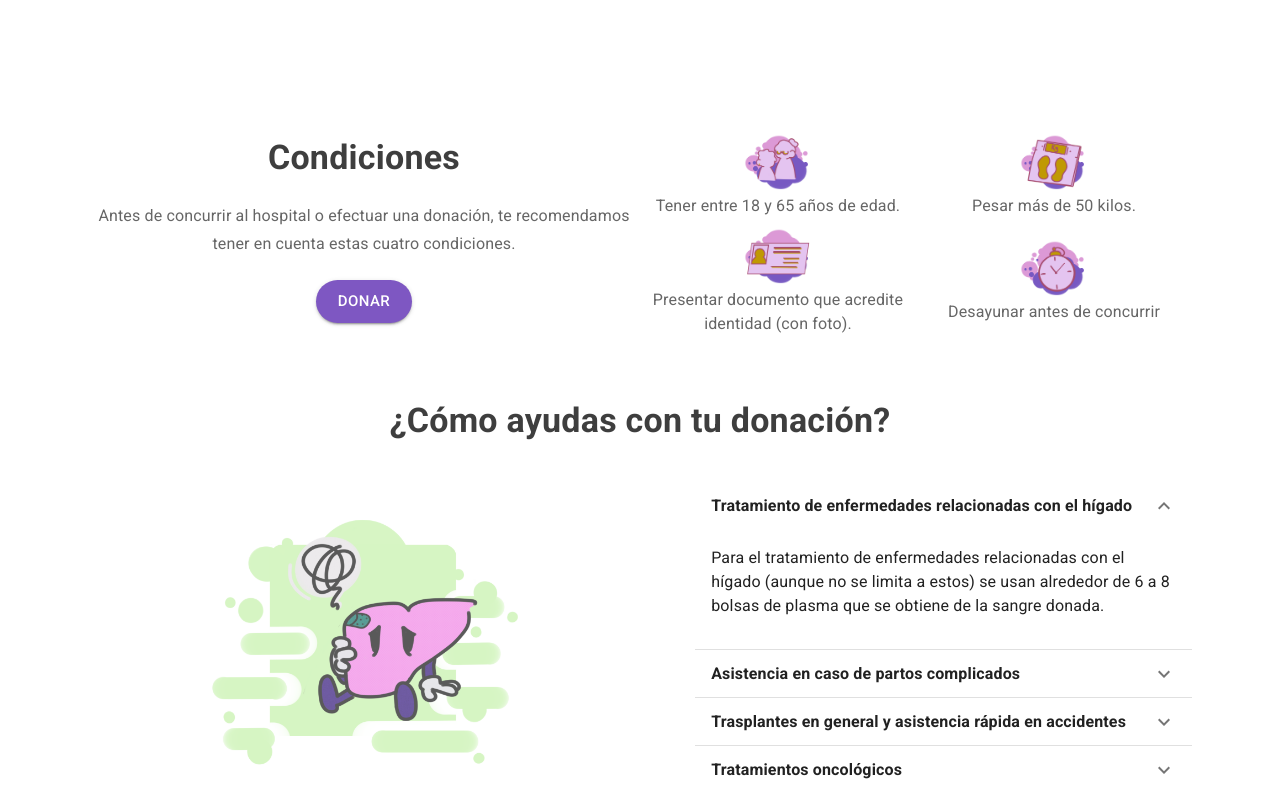
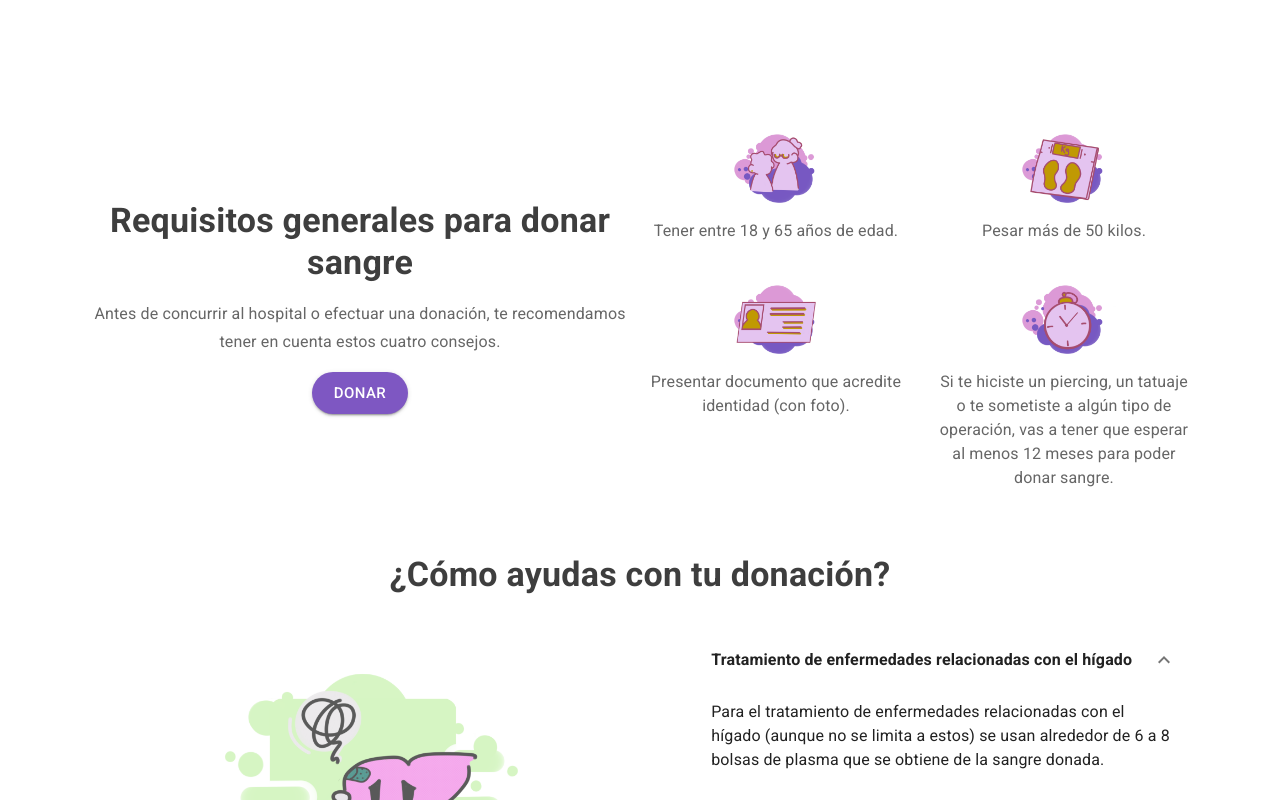
Before and after one commit to jblancoetec/front-clinicas-web, a Next.js app: page / in a window 1280 px wide. Shown: the part 740-1540 px from the top of the page. Built offline with nearby package versions, Linux system fonts and the light colour scheme.

Commit message:
Detalles en los textos

```diff
--- a/src/components/Advices/advice.module.css
+++ /dev/null
@@ -1,37 +0,0 @@
-
-.contenedorCard{
-    display: flex;
-    flex-wrap: wrap;
-    justify-content: center;
-    text-align: center;
-    align-items: center;
-    align-content: center;
-
-
-
-}
-.contenedorDetalles{
-    display: flex;
-    flex-direction: column;
-    justify-content: center;
-    align-items: center;
-    align-content: center;
-    width: 50%;
-
-}
-.contenedorIcono{
-    height: 50px;
-    width: 100px;
-    margin: 10px;
-}
-
-
-
-.text{
-    color: var(--color-fuente-gris);
-    font-size: 16px;
-}
-.icon{
-   opacity: 75%;
-   color: rgb(97, 23, 167);
-}
--- /dev/null
+++ b/src/home/Advice.module.css
@@ -0,0 +1,25 @@
+.contenedorCard {
+  display: grid;
+  grid-template-columns: 1fr 1fr;
+  grid-auto-rows: auto;
+}
+.contenedorDetalles {
+  display: flex;
+  flex-direction: column;
+  justify-content: center;
+  align-items: center;
+  align-content: center;
+}
+.contenedorIcono {
+  width: 128px;
+  margin: 8px;
+}
+
+.text {
+  color: var(--color-fuente-gris);
+  font-size: 16px;
+}
+.icon {
+  opacity: 75%;
+  color: rgb(97, 23, 167);
+}
--- a/src/components/Advices/advice.tsx
+++ b/src/home/Advice.tsx
@@ -1,12 +1,9 @@
 import React from "react";
 import Box from "@mui/material/Box";
-import styles from "../Advices/advice.module.css";
-import MonitorWeightOutlinedIcon from "@mui/icons-material/MonitorWeightOutlined";
-import FreeBreakfastOutlinedIcon from "@mui/icons-material/FreeBreakfastOutlined";
-import AccessibilityNewOutlinedIcon from "@mui/icons-material/AccessibilityNewOutlined";
-import AccessibleForwardOutlinedIcon from "@mui/icons-material/AccessibleForwardOutlined";
-import Card from "../../home/CardStepsSection";
+import styles from "./Advice.module.css";
+import Card from "./CardStepsSection";
 import Image from "next/image";
+import { Typography } from "@mui/material";
 
 export const requisitosData = [
   {
@@ -23,7 +20,7 @@ export const requisitosData = [
   },
   {
     source: "/assets/imgmain/tiempo.png",
-    text: "Desayunar antes de concurrir",
+    text: "Si te hiciste un piercing, un tatuaje o te sometiste a algún tipo de operación, vas a tener que esperar al menos 12 meses para poder donar sangre.",
   },
 ];
 
@@ -31,12 +28,22 @@ function Advices() {
   return (
     <Card
       reverseContent
-      title={"Condiciones"}
+      title={"Requisitos generales para donar sangre"}
       subtitle={
-        "Antes de concurrir al hospital o efectuar una donación, te recomendamos tener en cuenta estas cuatro condiciones."
+        "Antes de concurrir al hospital o efectuar una donación, te recomendamos tener en cuenta estos cuatro consejos."
       }
     >
-      <Box className={styles.contenedorCard}>
+      <Box
+        display={"grid"}
+        gridTemplateColumns={{
+          xs: "1fr",
+          md: "1fr 1fr",
+        }}
+        gridTemplateRows="auto"
+        gap={4}
+        justifyContent="center"
+        alignItems={"flex-start"}
+      >
         {requisitosData.map((val, key) => {
           return (
             <Box key={key} className={styles.contenedorDetalles}>
@@ -48,7 +55,13 @@ function Advices() {
                   height={1080}
                 />
               </Box>
-              <div className={styles.text}>{val.text}</div>
+              <Typography
+                textAlign={"center"}
+                variant="body1"
+                className="subtitle"
+              >
+                {val.text}
+              </Typography>
             </Box>
           );
         })}
--- a/src/home/CardStepsSection.tsx
+++ b/src/home/CardStepsSection.tsx
@@ -13,8 +13,8 @@ const Card = ({
   reverseContent?: boolean;
 }) => {
   const layout = reverseContent
-    ? "'title children' 'subtitle children' 'btn children'"
-    : "'children title' 'children subtitle ' 'children btn'";
+    ? "'. children''title children' 'subtitle children' 'btn children' '. children'"
+    : "'children .''children title' 'children subtitle ' 'children btn' 'children .'";
   return (
     <Container>
       <Box
@@ -29,6 +29,9 @@ const Card = ({
           md: layout,
         }}
         rowGap={"1rem"}
+        columnGap={"1rem"}
+        alignItems="center"
+        alignContent={"center"}
       >
         <Box gridArea={"title"} alignSelf="end">
           <Typography variant="h4" className="title" textAlign={"center"}>
@@ -55,7 +58,12 @@ const Card = ({
           display="flex"
           justifyContent={"center"}
         >
-          <Button href="/formulario" variant="contained" className="button contained" size="large">
+          <Button
+            href="/formulario"
+            variant="contained"
+            className="button contained"
+            size="large"
+          >
             Donar
           </Button>
         </Box>
--- a/src/home/Home.tsx
+++ b/src/home/Home.tsx
@@ -1,10 +1,9 @@
 import { Container, Stack } from "@mui/material";
 
 import MainSection from "./MainSection";
-import HelpSection from "./HelpSection";
 import StepsSection from "./StepsSection";
 import HowToUseSection from "./HowToUseSection";
-import Advices from "../components/Advices/advice";
+import Advices from "./Advice";
 
 const Home = () => {
   return (
--- a/src/layout/Footer.tsx
+++ b/src/layout/Footer.tsx
@@ -1,12 +1,19 @@
-import { Link, Stack, Typography, useMediaQuery, Box } from "@mui/material";
+import {
+  Link,
+  Stack,
+  Typography,
+  useMediaQuery,
+  Box,
+  Container,
+} from "@mui/material";
 import { Facebook, Twitter, Instagram, Phone } from "@mui/icons-material";
 
 const Footer = () => {
   return (
+    <Container>
       <Stack
         display={"flex"}
         flexDirection={{ xs: "column", md: "row" }}
-      spacing={2}
         width={"100%"}
         alignItems={{
           xs: "center",
@@ -19,30 +26,45 @@ const Footer = () => {
         justifyContent={"space-around"}
         py={"2rem"}
       >
-      <Stack >
-        <Typography variant={"h5"} className="subtitle bold" textAlign={"center"}>
+        <Stack>
+          <Typography
+            variant={"h5"}
+            className="subtitle bold"
+            textAlign={"center"}
+          >
             ¿Querés comunicarte con nosotros?
           </Typography>
-        <Stack direction={"column"} justifyContent={"flex-start"} alignItems={"start"} >
-          <Box sx={{
+          <Stack
+            direction={"column"}
+            justifyContent={"flex-start"}
+            alignItems={"start"}
+          >
+            <Box
+              sx={{
                 display: "flex",
                 alignItems: "center",
                 justifyContent: "center",
                 alignContent: "center",
                 gap: "1rem",
-          }}>
-            <Link href="https://es-la.facebook.com/amhclinicas/" color={"inherit"} >
+              }}
+            >
+              <Link
+                href="https://es-la.facebook.com/amhclinicas/"
+                color={"inherit"}
+              >
                 <Facebook color="inherit" />
               </Link>
               <a href="#">Facebook</a>
             </Box>
-          <Box sx={{
+            <Box
+              sx={{
                 display: "flex",
                 alignItems: "center",
                 justifyContent: "center",
                 alignContent: "center",
                 gap: "1rem",
-          }}>
+              }}
+            >
               <Link
                 href="https://twitter.com/Prensaclinicas?ref_src=twsrc%5Egoogle%7Ctwcamp%5Eserp%7Ctwgr%5Eauthor"
                 color={"inherit"}
@@ -51,14 +73,15 @@ const Footer = () => {
               </Link>
               <a href="#">Twitter</a>
             </Box>
-          <Box sx={{
+            <Box
+              sx={{
                 display: "flex",
                 alignItems: "center",
                 justifyContent: "center",
                 alignContent: "center",
                 gap: "1rem",
-          }}>
-
+              }}
+            >
               <Link
                 href="https://www.instagram.com/hospitaldeclinicasok/?hl=es"
                 color={"inherit"}
@@ -67,7 +90,8 @@ const Footer = () => {
               </Link>
               <a href="#">Instagram</a>
             </Box>
-          <Box sx={{
+            <Box
+              sx={{
                 display: "flex",
                 alignItems: "center",
                 justifyContent: "center",
@@ -82,35 +106,49 @@ const Footer = () => {
             </Box>
           </Stack>
         </Stack>
-      <Stack display={"flex"}  >
-        <Typography variant={"h5"} className="subtitle bold" textAlign={"center"}>
+        <Stack>
+          <Typography
+            variant={"h5"}
+            className="subtitle bold"
+            textAlign={"center"}
+          >
             Desarrollado por
           </Typography>
-        <Box sx={{
+          <Box
+            sx={{
               display: "flex",
               flexDirection: "column",
-        }}>
-          <Box sx={{
+            }}
+          >
+            <Box
+              sx={{
                 display: "flex",
                 flexDirection: "column",
-          }}>
+              }}
+            >
               <a href="mailto:gsarubbi28@gmail.com">Gino Sarubbi</a>
-            <a href="mailto:nazareno.fiorentino22@gmail.com">Nazareno Fiorentino</a>
+              <a href="mailto:nazareno.fiorentino22@gmail.com">
+                Nazareno Fiorentino
+              </a>
               <a href="mailto:jerebarbozaperi2@gmail.com">Jeremias Barboza</a>
               <a href="mailto:silvanicol830@gmail.com">Nicole Silva</a>
             </Box>
           </Box>
         </Stack>
         <Stack>
-        <Typography variant={"h5"} className="subtitle bold" textAlign={"center"}>
+          <Typography
+            variant={"h5"}
+            className="subtitle bold"
+            textAlign={"center"}
+          >
             Ilustrado por
           </Typography>
           <Box>
             <a href="mailto:pepoyiyo@gmail.com">Sofia San Martin</a>
           </Box>
         </Stack>
-
       </Stack>
+    </Container>
   );
 };
 
```
Lines whose indentation alone changed are shown as unchanged.
